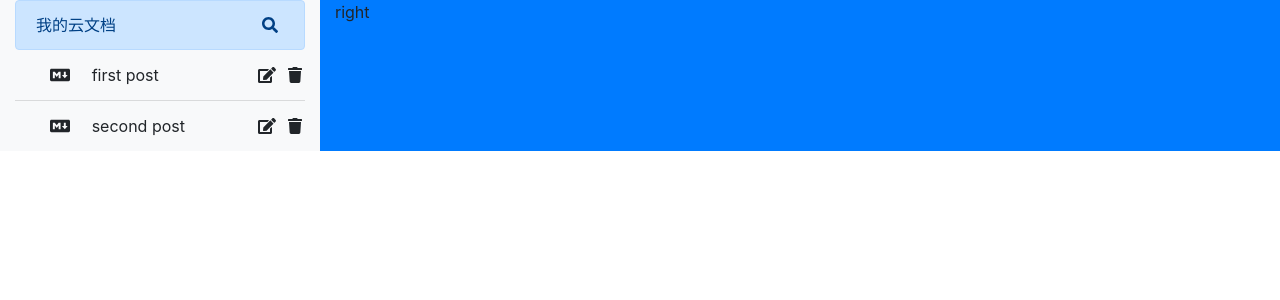
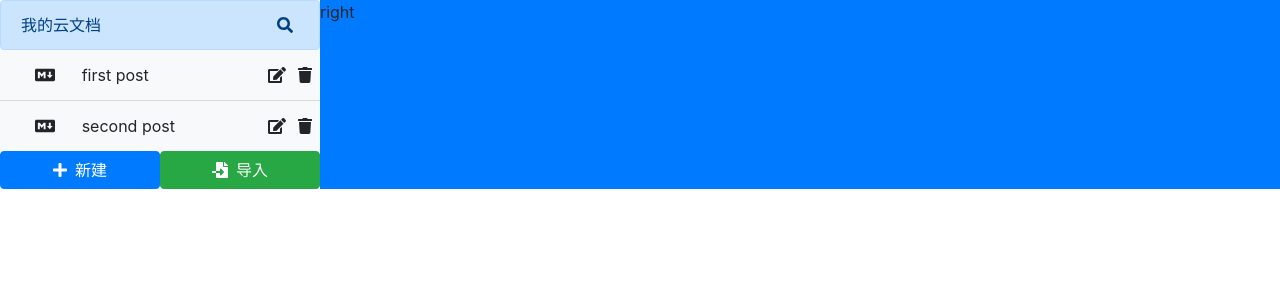
Before and after one commit to zhangtao615/cloud-doc, a React (Create React App) app: page / in a window 1280 px wide. Shown: the top 300 px of the page. Built offline with nearby package versions, Linux system fonts and the light colour scheme.

Commit message:
自定义Hook useKeyPressed

```diff
--- a/src/App.js
+++ b/src/App.js
@@ -2,13 +2,15 @@ import React from 'react';
 import FileSearch from './components/FileSearch'
 import FileList from './components/FileList'
 import defaultFiles  from './utils/defaultFiles'
+import Button from './components/Button'
+import { faPlus , faFileImport } from '@fortawesome/free-solid-svg-icons'
 import './App.css';
 import 'bootstrap/dist/css/bootstrap.min.css'
 
 function App() {
   return (
-    <div className="App container-fluid">
-      <div className="row">
+    <div className="App container-fluid px-0">
+      <div className="row  no-gutters">
         <div className="col-3 bg-light left-panel">
           <FileSearch
             title="我的云文档"
@@ -20,6 +22,22 @@ function App() {
            onFileDelete={(id)=>{}}
            onSaveEdit={(id,newVal)=>{alert(newVal)}}
           ></FileList>
+          <div className="row  no-gutters">
+            <div className="col">
+              <Button
+                text="新建"
+                colorClass="btn-primary"
+                icon={faPlus}
+              ></Button>
+            </div>
+            <div className="col">
+              <Button
+                text="导入"
+                colorClass="btn-success"
+                icon={faFileImport}
+              ></Button>
+            </div>
+          </div>
         </div>
         <div className="col-9 bg-primary right-panel">
           right
--- /dev/null
+++ b/src/components/Button.js
@@ -0,0 +1,28 @@
+import React from 'react';
+import PropTypes from 'prop-types'
+import { FontAwesomeIcon } from '@fortawesome/react-fontawesome';
+
+const Button = ({text,colorClass,icon,onBtnClick}) => {
+    return(
+        <button
+            type="button"
+            className={`btn btn-block no-border ${colorClass}`}
+            onClick = {onBtnClick}
+        >
+            <FontAwesomeIcon className ="mr-2" icon={icon}></FontAwesomeIcon>
+            {text}
+        </button>
+    )
+
+}
+
+Button.propTypes = {
+    text:PropTypes.string,
+    colorClass:PropTypes.string,
+    icon:PropTypes.element.isRequired,
+    onBtnClick:PropTypes.func
+}
+Button.defultProps = {
+    text:'新建'
+}
+export default Button
--- a/src/components/FileSearch.js
+++ b/src/components/FileSearch.js
@@ -2,11 +2,13 @@ import React,{useState,useEffect,useRef, Fragment} from 'react'
 import PropTypes from 'prop-types'
 import { FontAwesomeIcon } from '@fortawesome/react-fontawesome'
 import { faSearch , faTimes } from '@fortawesome/free-solid-svg-icons'
+import useKeyPress from '../hooks/useKeyPress'
 
 const FileSearch = ({title,onFileSearch}) => {
     const [inputActive,setInputActive] = useState(false);
     const [value,setValue] = useState('');
-
+    const enterPressed = useKeyPress(13);
+    const escPressed = useKeyPress(27);
     const closeSearch = (e) => {
         //e.preventDefault();
         setInputActive(false)
@@ -14,17 +16,11 @@ const FileSearch = ({title,onFileSearch}) => {
     };
     let node = useRef(null);
     useEffect(()=>{
-        const handleInputEvent = (event) => {
-            const  { keyCode} = event
-            if(keyCode === 13 && inputActive){
-                onFileSearch(value);
-            }else if(keyCode === 27){
-                closeSearch(event)
-            }
+        if(enterPressed && inputActive){
+            onFileSearch(value)
         }
-        document.addEventListener('keyup',handleInputEvent);
-        return ()=> {
-            document.removeEventListener('keyup',handleInputEvent)
+        if(escPressed && inputActive){
+            closeSearch()
         }
     })
     useEffect(()=>{
--- /dev/null
+++ b/src/hooks/useKeyPress.js
@@ -0,0 +1,26 @@
+import  {useState, useEffect} from 'react';
+
+const useKeyPress = (targetKeyCode) => {
+    const [keyPressed, setKeyPressed] = useState(false);
+    const keyDownHanlder = ({keyCode}) => {
+        if(keyCode === targetKeyCode) {
+            setKeyPressed(true);
+        }
+    }
+    const keyUpHanlder = ({keyCode}) => {
+        if(keyCode === targetKeyCode) {
+            setKeyPressed(false);
+        }
+    }
+    useEffect(()=>{
+        document.addEventListener('keydown',keyDownHanlder)
+        document.addEventListener('keyup',keyUpHanlder)
+        return () => {
+            document.removeEventListener('keydown',keyDownHanlder)
+            document.removeEventListener('keyup',keyUpHanlder)
+        }
+    },[])
+    return keyPressed;
+}
+
+export default useKeyPress
```
